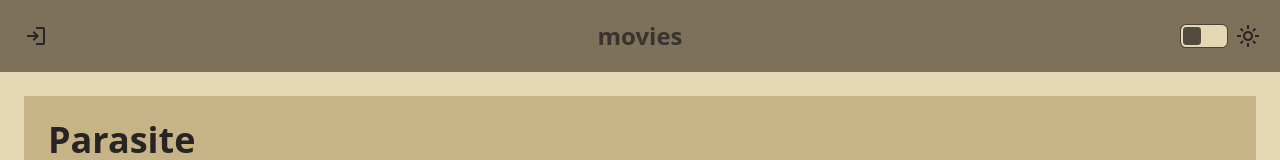
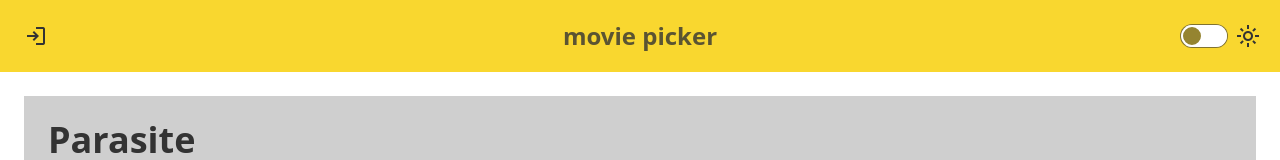
Before and after one commit to imjwang/movie-picker, a Next.js app: page / in a window 1280 px wide. Shown: the top 160 px of the page. Built offline with nearby package versions, Linux system fonts and the light colour scheme; no server answers.

Commit message:
change color scheme

```diff
--- a/src/components/Menu.js
+++ b/src/components/Menu.js
@@ -26,7 +26,7 @@
         ) : (
           <a href="/api/auth/login">
             <div
-              className="tooltip tooltip-right hover:bg-neutral-focus rounded-full w-10 h-10 grid grid-cols-1 grid-rows-1"
+              className="tooltip tooltip-right tooltip-info hover:bg-secondary-focus rounded-full w-10 h-10 grid grid-cols-1 grid-rows-1"
               data-tip={greeting}
               key={greeting}
               onMouseOut={handleGreeting}
--- a/src/components/NavBar.js
+++ b/src/components/NavBar.js
@@ -4,12 +4,12 @@
 
 const NavBar = () => {
   return (
-    <div className="navbar bg-neutral">
+    <div className="navbar bg-secondary">
       <div className="navbar-start">
         <Menu />
       </div>
       <div className="navbar-center">
-        <article className="prose prose-2xl font-bold">movies</article>
+        <article className="prose prose-2xl font-bold">movie picker</article>
       </div>
       <div className="navbar-end">
         <ThemeToggle />
--- a/src/components/ThemeToggle.js
+++ b/src/components/ThemeToggle.js
@@ -8,7 +8,7 @@
     if (storageDarkMode) {
       document.documentElement.setAttribute(
         "data-theme",
-        storageDarkMode === "true" ? "luxury" : "retro"
+        storageDarkMode === "true" ? "luxury" : "bumblebee"
       );
       setDarkMode(storageDarkMode === "true");
     }
@@ -18,7 +18,7 @@
       ).matches;
       document.documentElement.setAttribute(
         "data-theme",
-        systemDarkMode ? "luxury" : "retro"
+        systemDarkMode ? "luxury" : "bumblebee"
       );
       setDarkMode(systemDarkMode);
     }
@@ -27,7 +27,7 @@
   const handleTheme = ({ target: { checked } }) => {
     document.documentElement.setAttribute(
       "data-theme",
-      checked ? "luxury" : "retro"
+      checked ? "luxury" : "bumblebee"
     );
     setDarkMode(checked);
     localStorage.setItem("darkMode", checked);
--- a/tailwind.config.js
+++ b/tailwind.config.js
@@ -9,6 +9,6 @@
   },
   plugins: [require("@tailwindcss/typography"), require("daisyui")],
   daisyui: {
-    themes: ["retro", "luxury"],
+    themes: ["bumblebee", "luxury"],
   },
 };
```
